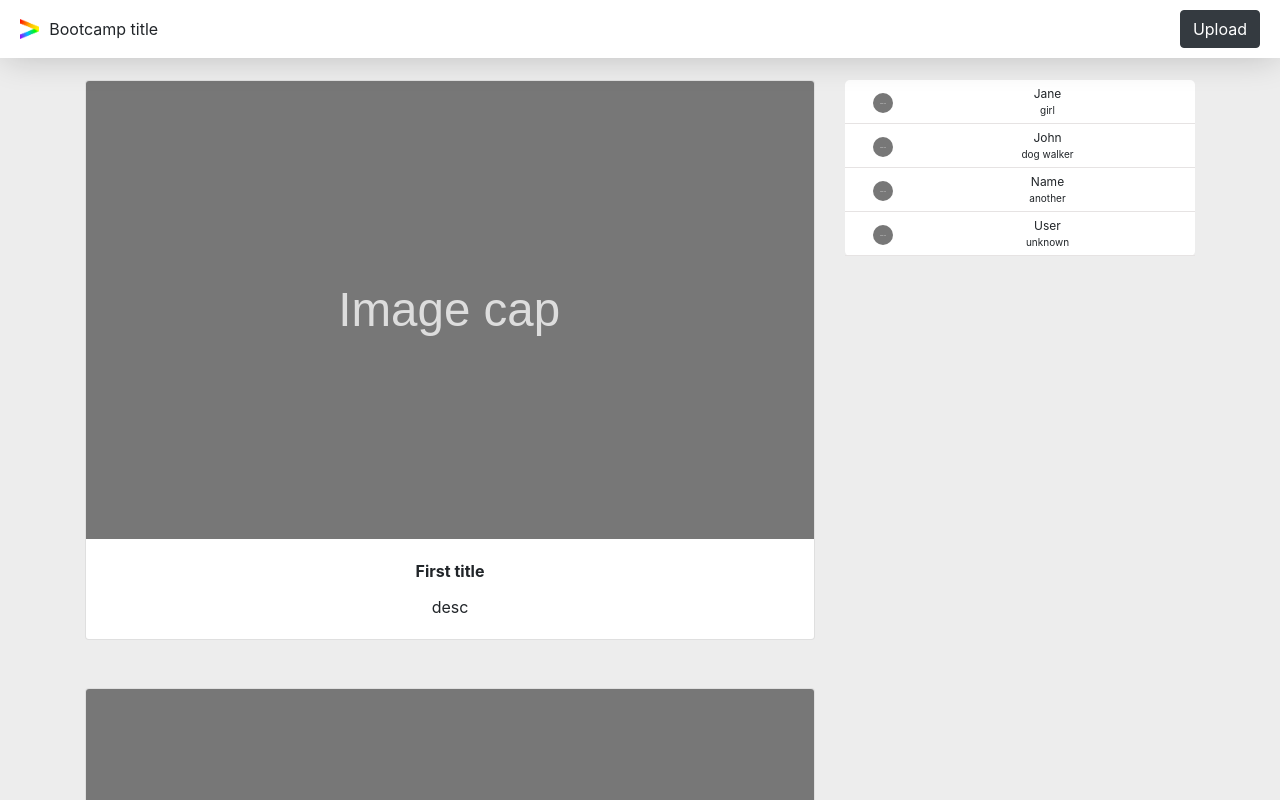
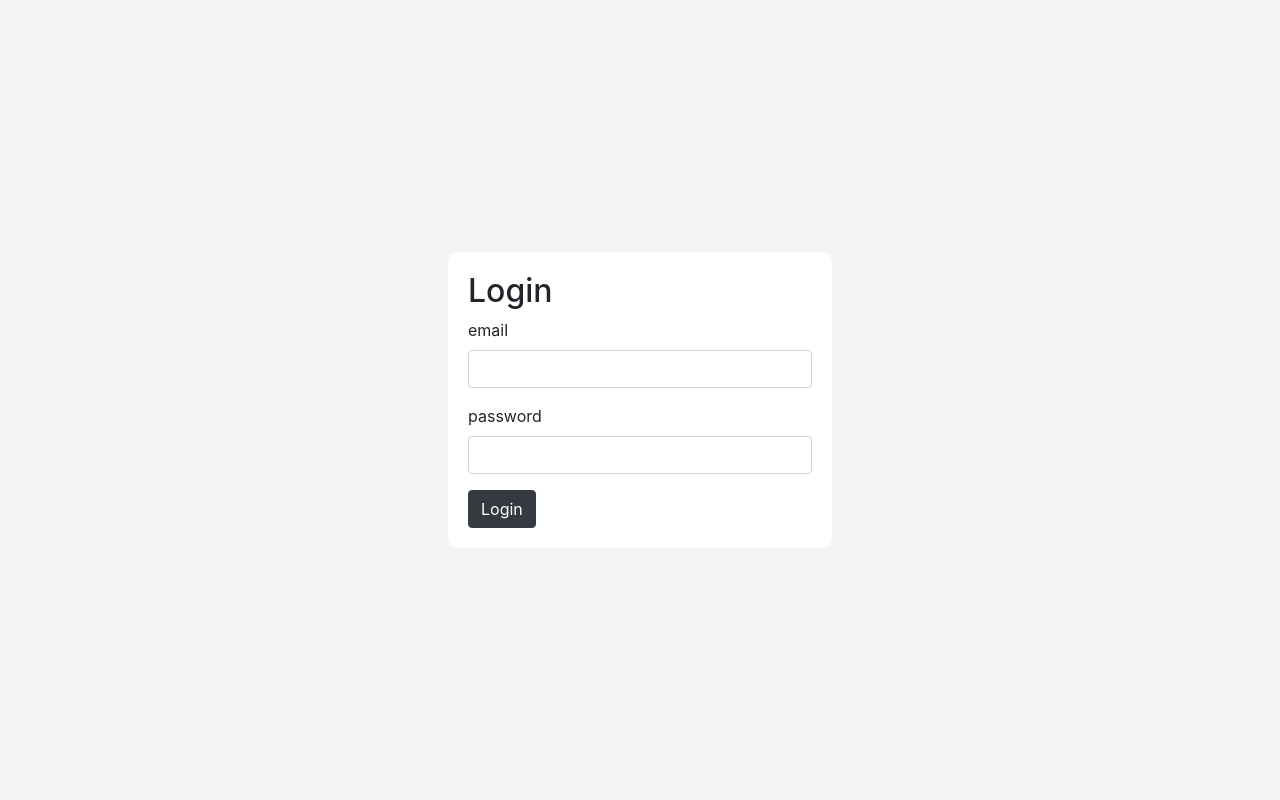
Before and after one commit to rokija/react-2019, a React (Create React App) app: page /login in a window 1280 px wide. Shown: the top 800 px of the page. Built offline with nearby package versions, Linux system fonts and the light colour scheme.

Commit message:
created Login component

```diff
--- a/package.json
+++ b/package.json
@@ -6,6 +6,7 @@
     "bootstrap": "^4.2.1",
     "react": "^16.8.1",
     "react-dom": "^16.8.1",
+    "react-router-dom": "^4.3.1",
     "react-scripts": "2.1.4",
     "reactstrap": "^7.1.0"
   },
--- /dev/null
+++ b/src/components/Login/Login.css
@@ -0,0 +1,15 @@
+.Login {
+    height: 100vh;
+    background-color: rgb(243, 243, 243);
+
+    display: flex;
+    justify-content: center;
+    align-items: center;
+}
+
+.Login__content {
+    width: 30%;
+    background-color: white;
+    padding: 20px;
+    border-radius: 10px;
+}
--- /dev/null
+++ b/src/components/Login/Login.js
@@ -0,0 +1,29 @@
+import React, { Component } from "react";
+import { Button } from "reactstrap";
+import "./Login.css";
+
+class Login extends Component {
+  render() {
+    return (
+      <div className="Login">
+        <div className="Login__content">
+          <h2>Login</h2>
+          <form>
+            <div className="form-group">
+              <label>email</label>
+              <input className="form-control" type="email" />
+            </div>
+
+            <div className="form-group">
+              <label>password</label>
+              <input className="form-control" type="password" />
+            </div>
+            <Button color="dark">Login</Button>
+          </form>
+        </div>
+      </div>
+    );
+  }
+}
+
+export default Login;
--- a/src/index.js
+++ b/src/index.js
@@ -1,7 +1,22 @@
-import React from 'react';
-import ReactDOM from 'react-dom';
-import './index.css';
+import React, { Component } from "react";
+import ReactDOM from "react-dom";
+import { BrowserRouter, Switch, Route } from "react-router-dom";
+import "./index.css";
 import "bootstrap/dist/css/bootstrap.min.css";
-import App from './App';
+import App from "./App";
+import Login from "./components/Login/Login";
 
-ReactDOM.render(<App />, document.getElementById('root'));
+class Root extends Component {
+  render() {
+    return (
+      <BrowserRouter>
+        <Switch>
+          <Route exact path="/" component={App} />
+          <Route exact path="/login" component={Login} />
+        </Switch>
+      </BrowserRouter>
+    );
+  }
+}
+
+ReactDOM.render(<Root />, document.getElementById("root"));
```
Also changed, not shown: 1 other file (tests, documents, lock files or other folders).
